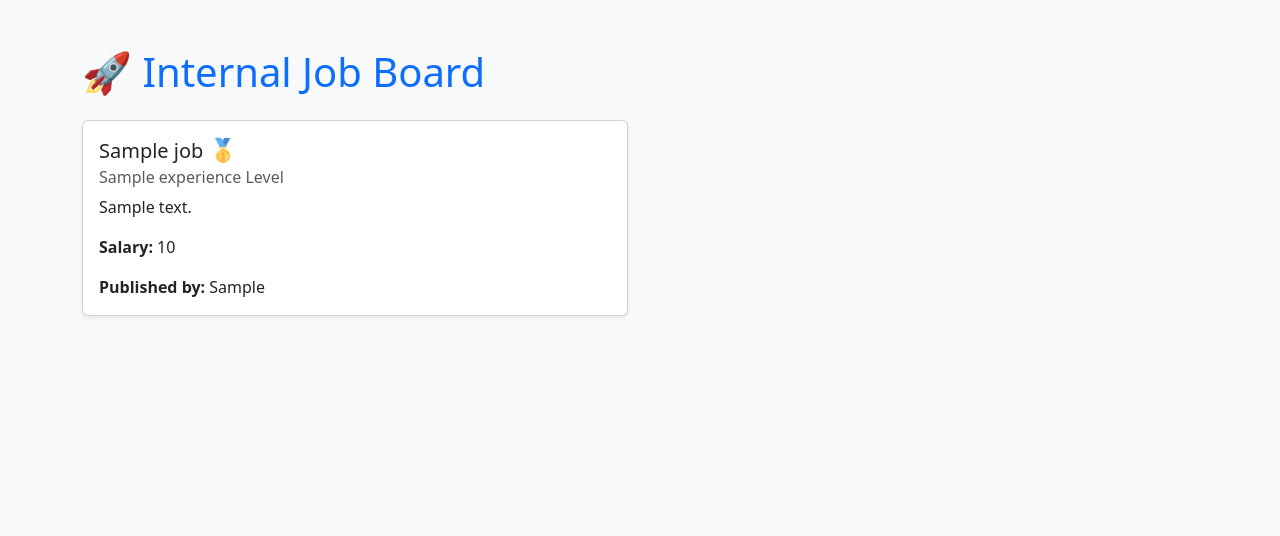
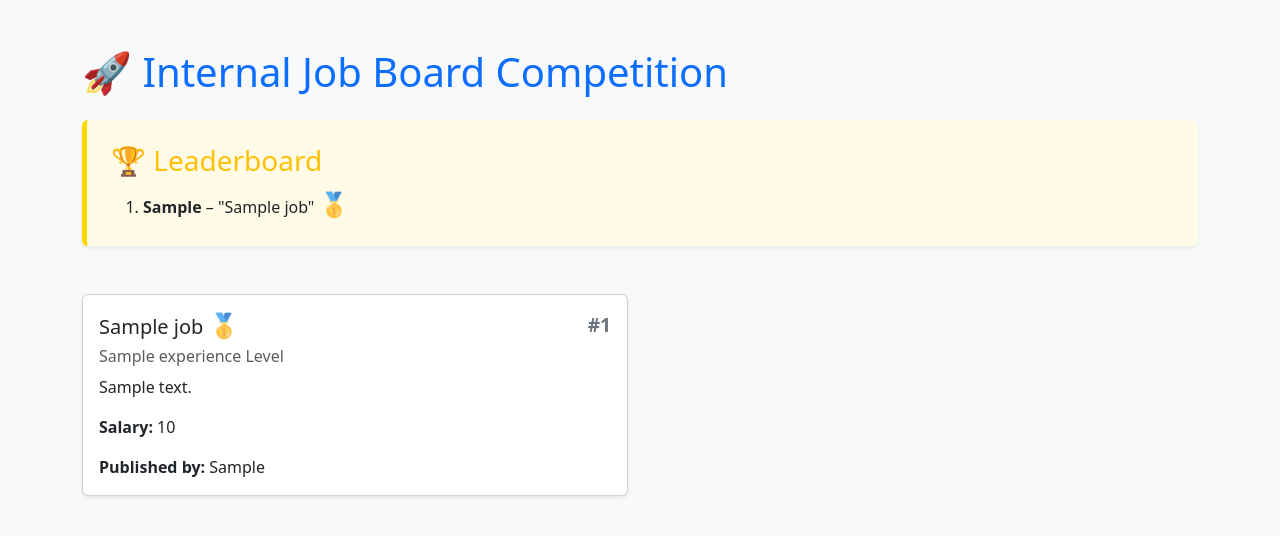
Before and after one commit to richardesp/job-posting-app-wx-orchestrate-skillflow, a Flask app: template templates/jobs.html in a window 1280 px wide. Shown: the top 536 px of the page. Run offline with Flask 3, Linux system fonts and the light colour scheme; the template is opened without the code that fills it: most values are stand-ins (such as "Sample title", 1, 10 or a date in 2020).

Commit message:
style: improve main page job view

```diff
--- a/templates/jobs.html
+++ b/templates/jobs.html
@@ -2,14 +2,14 @@
 <html lang="en">
 <head>
   <meta charset="UTF-8">
-  <title>Job Board</title>
+  <title>Job Board Leaderboard</title>
   <link href="https://cdn.jsdelivr.net/npm/bootstrap@5.3.0/dist/css/bootstrap.min.css" rel="stylesheet">
   <meta http-equiv="refresh" content="10"> <!-- Auto-refresh every 10 sec -->
   <style>
     .winner-badge {
       animation: pulse 1s infinite;
       color: gold;
-      font-size: 1.4rem;
+      font-size: 1.5rem;
     }
 
     @keyframes pulse {
@@ -17,26 +17,57 @@
       50% { transform: scale(1.2); opacity: 0.7; }
       100% { transform: scale(1); opacity: 1; }
     }
+
+    .leaderboard {
+      background-color: #fffbe6;
+      border-left: 5px solid gold;
+    }
+
+    .card-rank {
+      font-weight: bold;
+      font-size: 1.2rem;
+      color: #6c757d;
+    }
   </style>
 </head>
 <body class="bg-light text-dark">
 
 <div class="container py-5">
-  <h1 class="mb-4 text-primary">🚀 Internal Job Board</h1>
+  <h1 class="mb-4 text-primary">🚀 Internal Job Board Competition</h1>
 
   {% if jobs %}
+    <!-- Leaderboard Section -->
+    <div class="mb-5 leaderboard p-4 rounded shadow-sm">
+      <h3 class="text-warning">🏆 Leaderboard</h3>
+      <ol class="mb-0">
+        {% for job in jobs[:3] %}
+          <li>
+            <strong>{{ job.creator_user or "Anonymous" }}</strong> –
+            "{{ job.job_title | truncate(30) }}"
+            {% if loop.index == 1 %}<span class="winner-badge">🥇</span>{% endif %}
+            {% if loop.index == 2 %}🥈{% endif %}
+            {% if loop.index == 3 %}🥉{% endif %}
+          </li>
+        {% endfor %}
+      </ol>
+    </div>
+
+    <!-- Job Listings -->
     <div class="row row-cols-1 row-cols-md-2 g-4">
       {% for job in jobs %}
       <div class="col">
         <div class="card h-100 shadow-sm">
           <div class="card-body">
-            <h5 class="card-title">
-              {{ job.job_title }}
-              {% if loop.index <= 1 %}
-                <span class="winner-badge">🥇</span>
-              {% endif %}
-            </h5>
-            <h6 class="card-subtitle mb-2 text-muted">{{ job.experience }} Level</h6>
+            <div class="d-flex justify-content-between align-items-center">
+              <h5 class="card-title mb-0">
+                {{ job.job_title }}
+                {% if loop.index == 1 %}
+                  <span class="winner-badge">🥇</span>
+                {% endif %}
+              </h5>
+              <div class="card-rank">#{{ loop.index }}</div>
+            </div>
+            <h6 class="card-subtitle mt-2 mb-2 text-muted">{{ job.experience }} Level</h6>
             <p class="card-text">{{ job.description }}</p>
             {% if job.salary %}
               <p class="card-text"><strong>Salary:</strong> {{ job.salary }}</p>
@@ -50,7 +81,7 @@
       {% endfor %}
     </div>
   {% else %}
-    <div class="alert alert-info">No jobs posted yet. 🎯</div>
+    <div class="alert alert-info">No jobs posted yet. Be the first! 🚀</div>
   {% endif %}
 </div>
 
```
